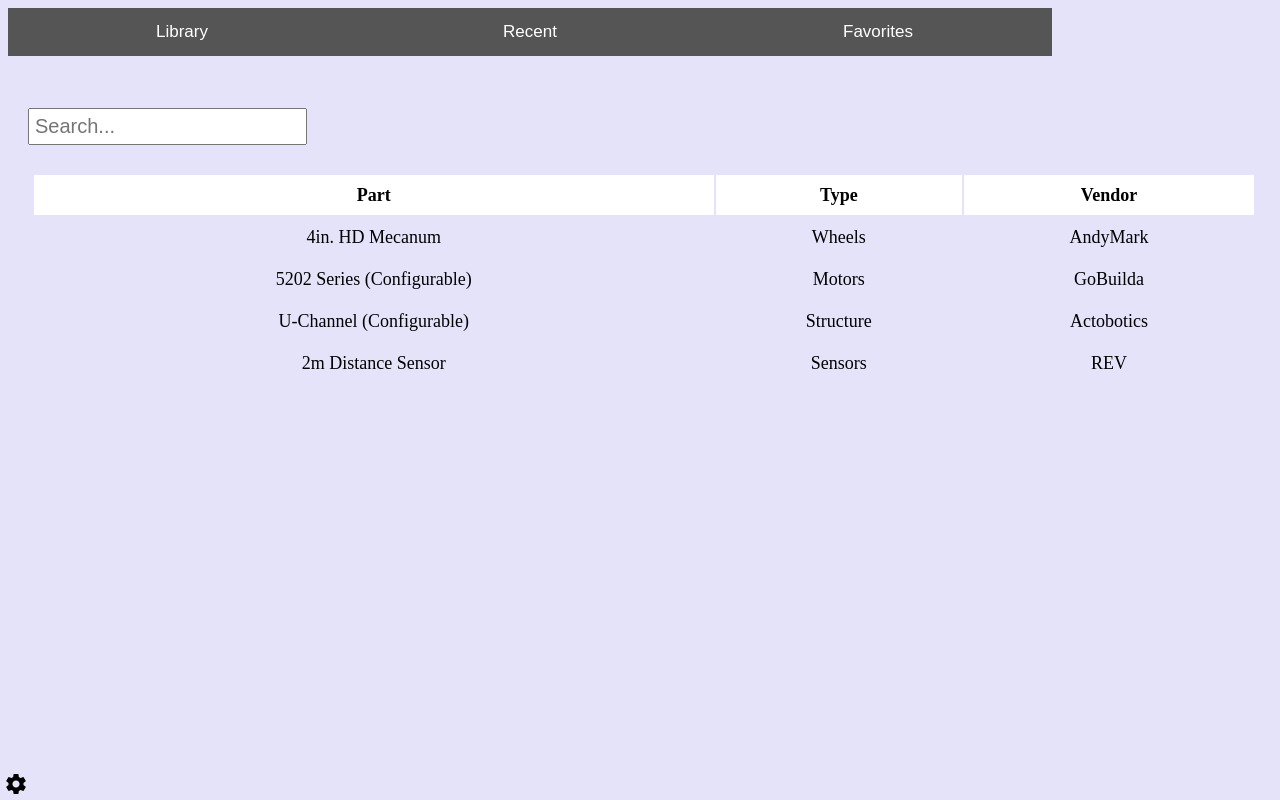
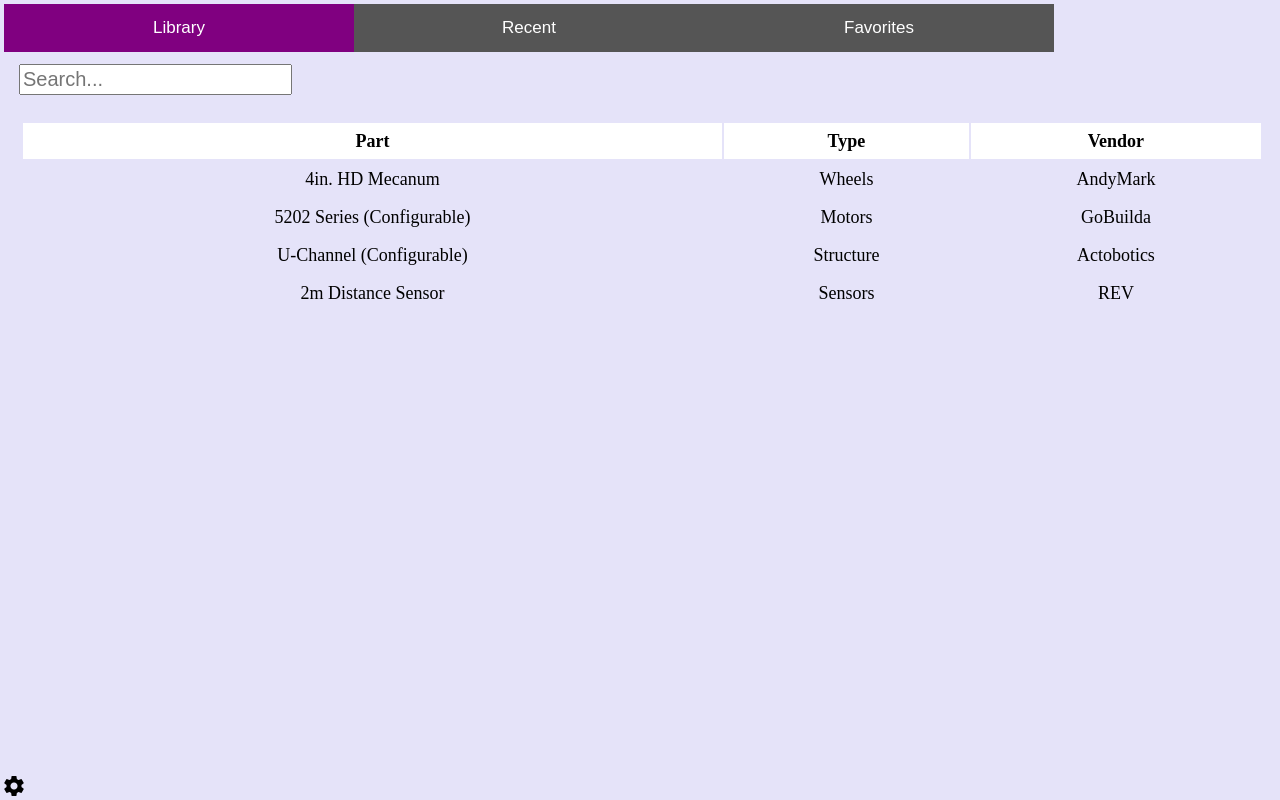
Before and after one commit to Spark10000/Spark10000.github.io, a plain HTML site: page index.html in a window 1280 px wide. Drawn offline with Linux system fonts and the light colour scheme.

Commit message:
Fixed Color of First Tab

```diff
--- a/index.html
+++ b/index.html
@@ -12,7 +12,7 @@
     </head>
     <body>
       <! Buttons for top 3 tabs>
-      <button class="tablink" onclick="openPage('Library', this, 'clear')" id="defaultOpen"> Library</button>
+      <button class="tablink" onclick="openPage('Library', this, 'purple')" id="defaultOpen"> Library</button>
       <button class="tablink" onclick="openPage('Recent', this, 'purple')">Recent</button>
       <button class="tablink" onclick="openPage('Favorites', this, 'purple')">Favorites</button>
       <! Button for settings  Icon.>
--- a/style.css
+++ b/style.css
@@ -1,5 +1,5 @@
 * {
-  padding: 4px;
+  padding: 2px;
   margin: 0;
   box-sizing: content-box;
 
@@ -19,7 +19,7 @@
 }
 #MyText {
   width:auto;
-  padding: 5px;
+  padding: 2px;
   margin-bottom: 1.5rem;
   font-size: 20px;
 }
@@ -51,7 +51,7 @@
 .tabcontent {
   color: black;
   display: none;
-  padding: 100px 20px;
+  padding: 60px 15px;
   height: 100%;
 }
 
```
